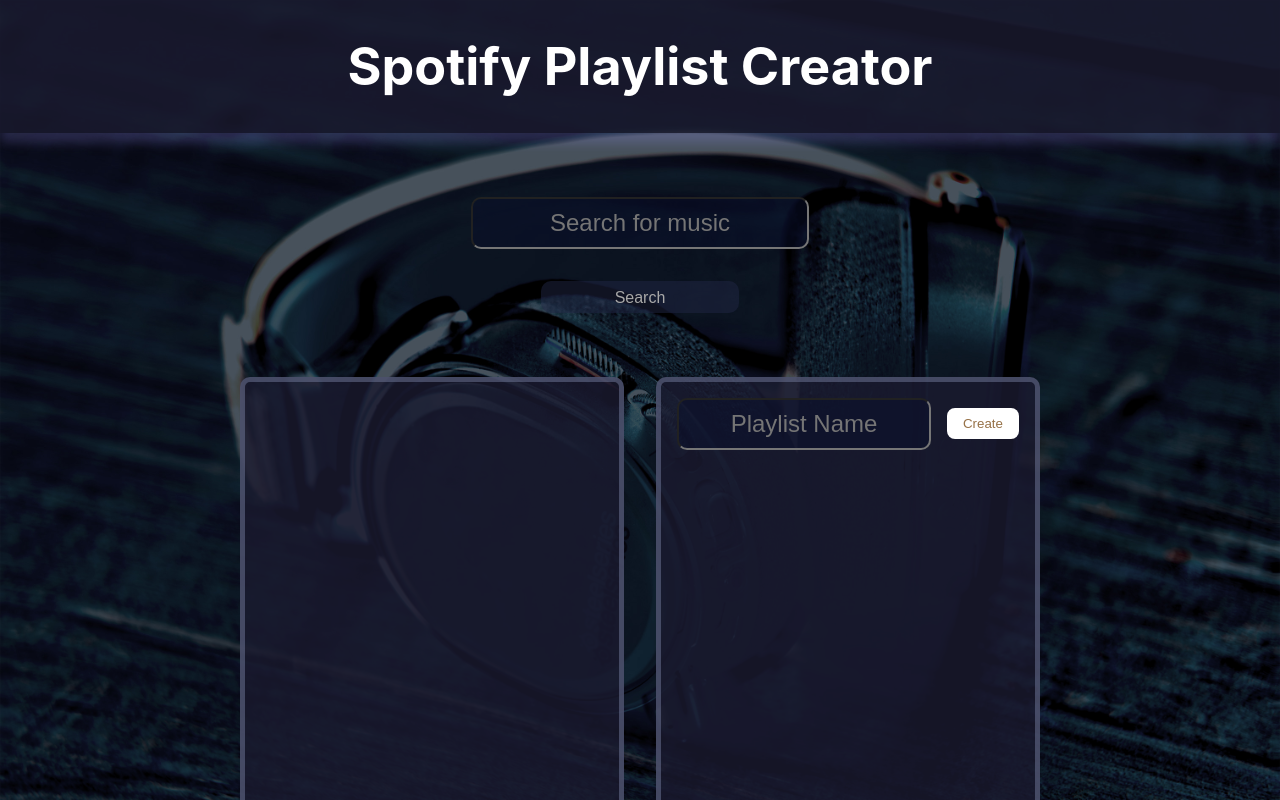
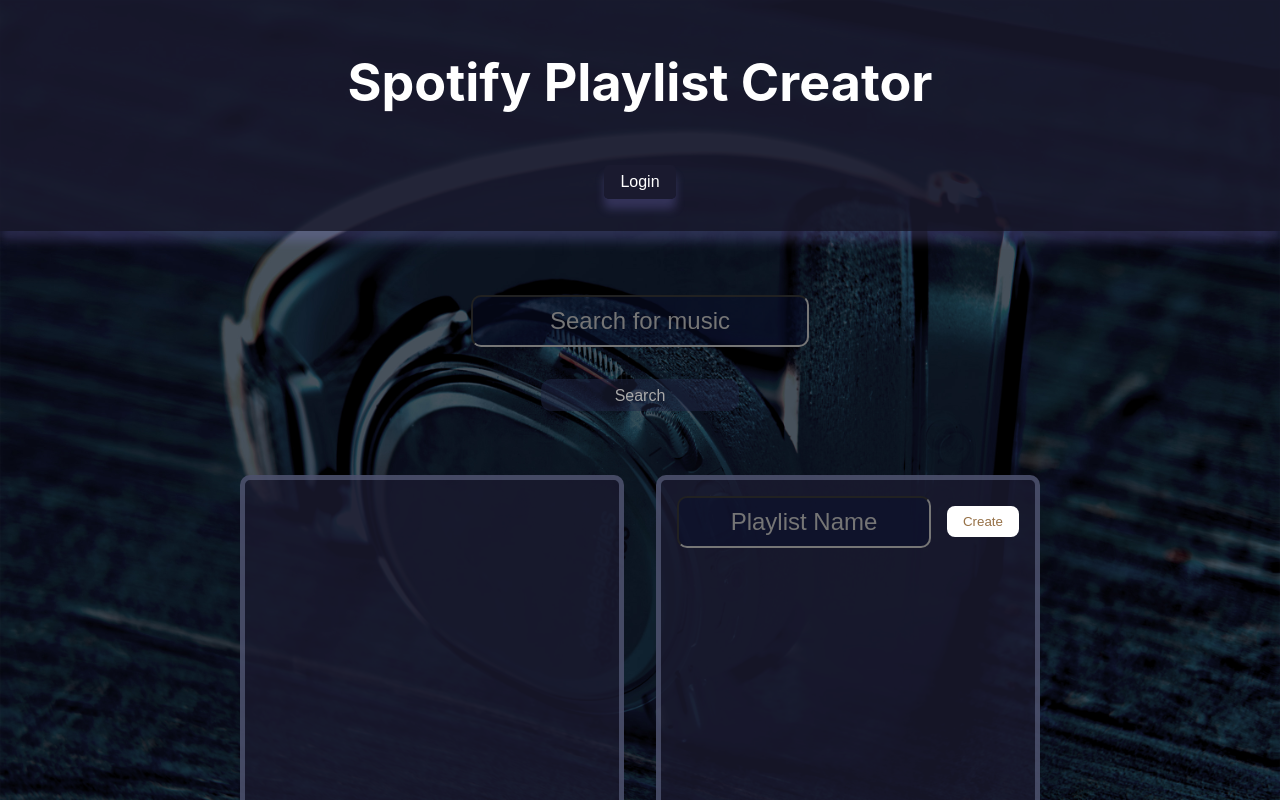
Before and after one commit to tarasoffM/musicplaylistapp, a React (Create React App) app: page / in a window 1280 px wide. Shown: the top 800 px of the page. Built offline with nearby package versions, Linux system fonts and the light colour scheme.

Commit message:
Fixed authentication and completed the post playlist functions.  Program is now working and needs to be cleaned up

```diff
--- a/src/App.js
+++ b/src/App.js
@@ -4,7 +4,8 @@
 import Results from './Results';
 import Playlist from './Playlist';
 import SearchBar from './SearchBar';
-import { getToken, getMusicData, postPlaylist , requestUserAuthorization } from './apiHandlerFunctions';
+import Login from './Login';
+import { getToken, getMusicData, postPlaylist , redirect, postSongs } from './apiHandlerFunctions';
 
 function App() {
 
@@ -12,21 +13,41 @@
   const [resultArray, setResultArray] = useState([]);
   const [playlistArray, setPlaylistArray] = useState([]);
   const [playlistName, setPlaylistName] = useState('');
+  const [token, setToken] = useState('');
+  const [code, setCode] = useState('');
 
-  localStorage.setItem('code', '');
+  //const authenticated = localStorage.getItem('token') ? true : false;
+
+  //localStorage.setItem('code', '');
+  //localStorage.setItem('token', '');
 
   // check to see if we're in the callback URL and if so, get the code
-  const onPageLoad = () => {
-    // check to see if there are search params in the URL
-    const param = new URLSearchParams(window.location.search);
-    const code = param.get('code');
-    // if there is a code, store it in local storage
-    if (code) {
-      localStorage.setItem('code', code);
+  const authenticate = async () => {
 
+    const querySring = window.location.search;
+
+    if (querySring.includes('code')) {
+      getCode();
+      await getToken(localStorage.getItem('code'))
+      .then((token) => localStorage.setItem('token', token));
+
+      return localStorage.getItem('token');
     }
   };
 
+  // get the code from the URL
+  const getCode = () => {
+    const param = new URLSearchParams(window.location.search);
+    const code = param.get('code');
+    localStorage.setItem('code', code);
+
+    window.history.pushState('', '', 'http://localhost:3000/');
+  };
+
+  // handle the login
+  const handleLogin = () => {
+    redirect();
+  };
 
   // state to hold the search term
   const handleSearch = (event) => {
@@ -44,8 +65,9 @@
   // function to search for music titles
   const searchTitles = async (event) => {
     event.preventDefault();
-    const token = await getToken();
-    await getMusicData(token, search)
+    //const token = localStorage.getItem('token');
+    // const token = await getToken();
+    await getMusicData(localStorage.getItem('token'), search)
     .then((response) => setResultArray(response));
   };
 
@@ -61,15 +83,21 @@
   // TODO: function to post the playlist to Spotify
   const createPlaylist = async (event) => {
     event.preventDefault();
-    await requestUserAuthorization().then(code => getToken(code)).then(token => postPlaylist(token, playlistName, playlistArray));
+    await postPlaylist(localStorage.getItem('token'), playlistName)
+    .then((data) => postSongs(localStorage.getItem('token'), data.id, playlistArray));
   };
 
 
 
+  if (window.location.search.includes('code')) {
+    setToken(authenticate());
+  }
 
-    return (
-    <div className="App" onLoad={onPageLoad}>
-      <Header />
+
+
+   return (
+    <div className="App" >
+      <Header handleLogin={handleLogin} token={token}/>
       <SearchBar
       className="searchBar"
       handleSearch={handleSearch}
@@ -90,6 +118,6 @@
       </div>
     </div>
   );
-}
+};
 
 export default App;
--- a/src/Header.css
+++ b/src/Header.css
@@ -8,4 +8,17 @@
     color: white;
     margin-bottom: 2rem;
     box-shadow: 0 10px 10px rgba(149, 147, 247, 0.226);
+    padding: 1rem;
   }
+
+  header button {
+    background-color: rgba(27, 27, 48, 0.801);
+    color: white;
+    border: none;
+    padding: 0.5rem 1rem;
+    font-size: 1rem;
+    cursor: pointer;
+    margin: 1rem;
+    border-radius: 5px;
+    box-shadow: 0 10px 10px rgba(149, 147, 247, 0.226);
+  }
--- a/src/Header.js
+++ b/src/Header.js
@@ -1,10 +1,12 @@
 import React from "react";
 import "./Header.css";
+import Login from "./Login";
 
-const Header = () => {
+const Header = (props) => {
   return (
     <header>
       <h1>Spotify Playlist Creator</h1>
+      <Login handleLogin={props.handleLogin} token={props.token} />
     </header>
   );
 };
--- /dev/null
+++ b/src/Login.js
@@ -0,0 +1,11 @@
+import React from 'react';
+
+function Login(props) {
+  return (
+    <div display={props.token ? 'none' : ''}>
+      <button onClick={props.handleLogin}>Login</button>
+    </div>
+  );
+}
+
+export default Login;
--- a/src/apiHandlerFunctions.js
+++ b/src/apiHandlerFunctions.js
@@ -12,18 +12,23 @@
 const redirectURI = 'http://localhost:3000/';
 
 // Get a token
-const getToken = async () => {
+const getToken = async (code) => {
 
     try {
         const result = await fetch(tokenEndpoint, {
             method: 'POST',
             headers: {
-                'Content-Type': 'application/x-www-form-urlencoded'
+                'Content-Type': 'application/x-www-form-urlencoded',
+                'Authorization': 'Basic ' + btoa(clientID + ':' + clientSecret)
             },
-            body: `grant_type=client_credentials&client_id=${clientID}&client_secret=${clientSecret}`
-        });
-        const data = await result.json();
-        return data.access_token;
+            body: `grant_type=authorization_code&code=${code}&redirect_uri=${redirectURI}`
+
+        })
+        .then((response) => response.json());
+
+        //const data = await result.json();
+        //alert(JSON.stringify(data));
+        return await result.access_token;
 
     } catch (error) {
         alert(error);
@@ -50,8 +55,8 @@
     });
 };
 
-// TODO: Create function to authenticate user with the Spotify API
-const requestUserAuthorization = () => {
+// TODO: Create function to redirect to Spotify login
+const redirect = () => {
 
     try {
         let url = authorizeEndpoint;
@@ -70,11 +75,10 @@
 
 
 // TODO: Create function to create a playlist with the selected songs
-const postPlaylist = async (token, playlistName, playlistArray) => {
-    const createPlaylistEndPoint = `https://api.spotify.com/v1/users/${myUserID}/playlists`;
-
+const postPlaylist = async (token, playlistName) => {
+    const url = `https://api.spotify.com/v1/users/${myUserID}/playlists`;
         try {
-        const result = await fetch(createPlaylistEndPoint, {
+        const result = await fetch(url, {
             method: 'POST',
             headers: {
                 'Authorization': `Bearer ${token}`,
@@ -82,19 +86,21 @@
             },
             body: JSON.stringify({
                 name: playlistName,
-                description: 'A playlist created by the Spotify API',
-                public: false
+                description: 'New playlist'
+
             })
         });
         const data = await result.json();
         return data;
         } catch (error) {
             alert(error); }
-    /*
-    const data = await result.json();
-    const playlistID = data.id;
+        };
+
+const postSongs = async (token, playlistID, playlistArray) => {
+
     const addSongEndPoint = `https://api.spotify.com/v1/playlists/${playlistID}/tracks`;
-    playlistArray.forEach(async (item) => {
+    let trackList = playlistArray.map(item => `spotify:track:${item.id}`);
+    alert(trackList);
     await fetch(addSongEndPoint, {
         method: 'POST',
         headers: {
@@ -102,10 +108,11 @@
             'Content-Type': 'application/json'
         },
         body: JSON.stringify({
-                uris: [`spotify:track:${item.id}`]
+            uris: trackList,
+            position: 0
         })
     });
-    }); */
 };
 
-export { getToken, getMusicData, postPlaylist, requestUserAuthorization };
+
+export { getToken, getMusicData, postPlaylist, redirect, postSongs };
```
Lines whose indentation alone changed are shown as unchanged.
